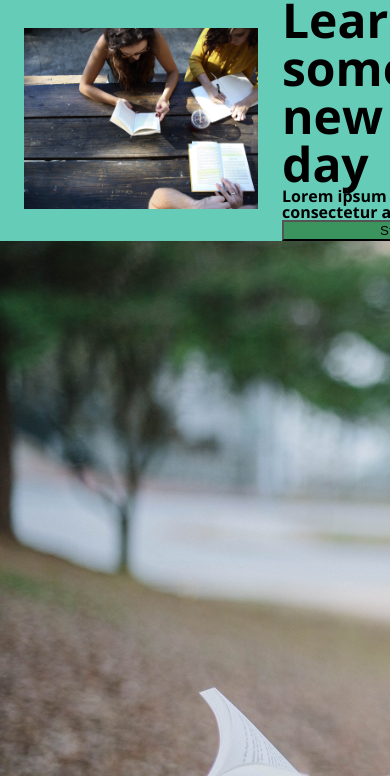
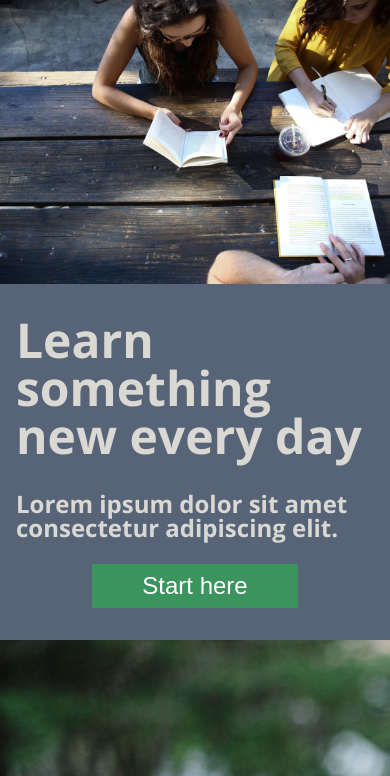
Before and after one commit to MarkRBowles/capstone, a plain HTML site: page index.html in a window 390 px wide. Shown: the part 68-844 px from the top of the page. Drawn offline with nearby package versions, Linux system fonts and the light colour scheme; a web font is replaced by a local one.

Commit message:
Banner styles added

```diff
--- a/index.html
+++ b/index.html
@@ -42,7 +42,7 @@
 	<!-- Banner -->
 	<div class="banner flex">
 		<img src="resources/images/banner.jpg">
-		<div class="flex-column">
+		<div class="flex-column banner-text">
 			<h1>Learn something new every day</h1>
 			<h3>Lorem ipsum dolor sit amet consectetur adipiscing elit.</h3>
 			<button>Start here</button>
--- a/resources/css/style.css
+++ b/resources/css/style.css
@@ -2,12 +2,14 @@
 html {
 	font-family: 'Open Sans', sans-serif;
 	font-size: 16px;
-	background-color: #F2F2F2;
+	background-color: #DAD8D2;
+	color: #2D2C30;
 }
 
 h1 {
 	font-size: 3rem;
 	font-weight: bold;
+	color: #DAD8D2;
 }
 
 h2 {
@@ -16,7 +18,8 @@ h2 {
 }
 
 h3 {
-	font-size: 1rem;
+	color: #DAD8D2;
+	font-size: 1.5rem;
 	font-weight: bold;
 }
 
@@ -26,11 +29,18 @@ button {
 
 .flex {
 	display: flex;
+	align-items: center;
+}
+
+.inline-flex {
+	display: inline-flex;
 }
 
 .flex-column {
 	display: flex;
 	flex-direction: column;
+	align-items: center;
+	justify-content: space-between;
 }
 
 .bold {
@@ -71,13 +81,13 @@ nav ul li {
 	font-size: 1.5rem;
 }
 
-@media only screen and (min-width: 760px) {
+@media only screen and (min-width: 700px) {
 	.mobile {
 		display: none;
 	}
 }
 
-@media only screen and (max-width: 760px) {
+@media only screen and (max-width: 700px) {
 	.desktop {
 		display: none;
 	}
@@ -87,11 +97,45 @@ nav ul li {
 /*Banner*/
 
 .banner {
-	background-color: #65CCB8;
+	background-color: #576478;
 	padding-top: 64px;
 }
 
 .banner img {
 	max-width: 60%;
+	width: auto;
+	height: auto;
 	margin: 32px 24px;
 }
+
+.banner-text h3 {
+	margin-top: 32px;
+}
+
+.banner-text button {
+	margin-top: 24px;
+}
+
+.banner button {
+	padding: 8px 50px;
+	font-size: 1.5rem;
+	color: white;
+	border: none;
+}
+
+@media only screen and (max-width: 800px) {
+	.banner img {
+		margin: 0px;
+		max-width: 100%;
+	}
+
+	.flex {
+		flex-wrap: wrap;
+	}
+
+	.banner-text {
+		max-width: 100%;
+		margin: 32px 16px;
+	}
+
+}
```
